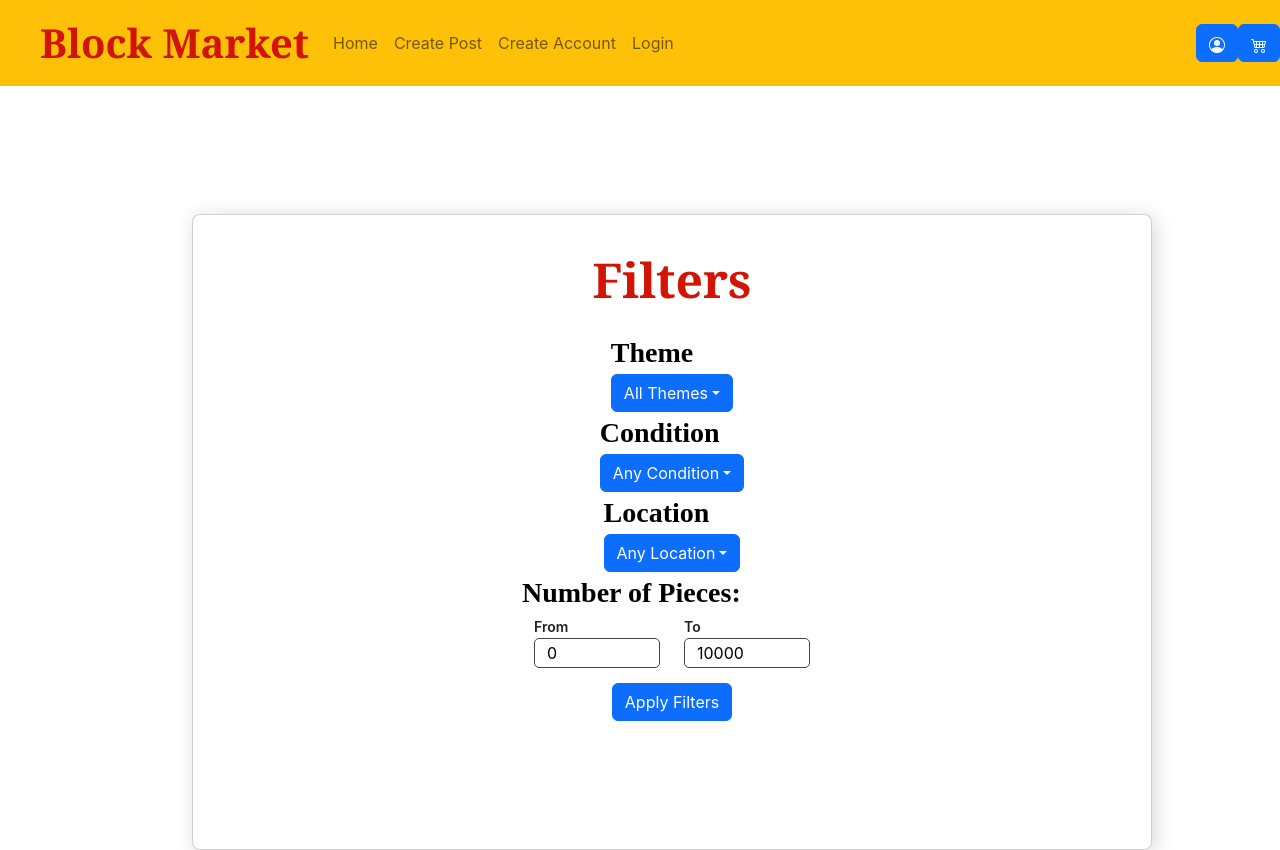
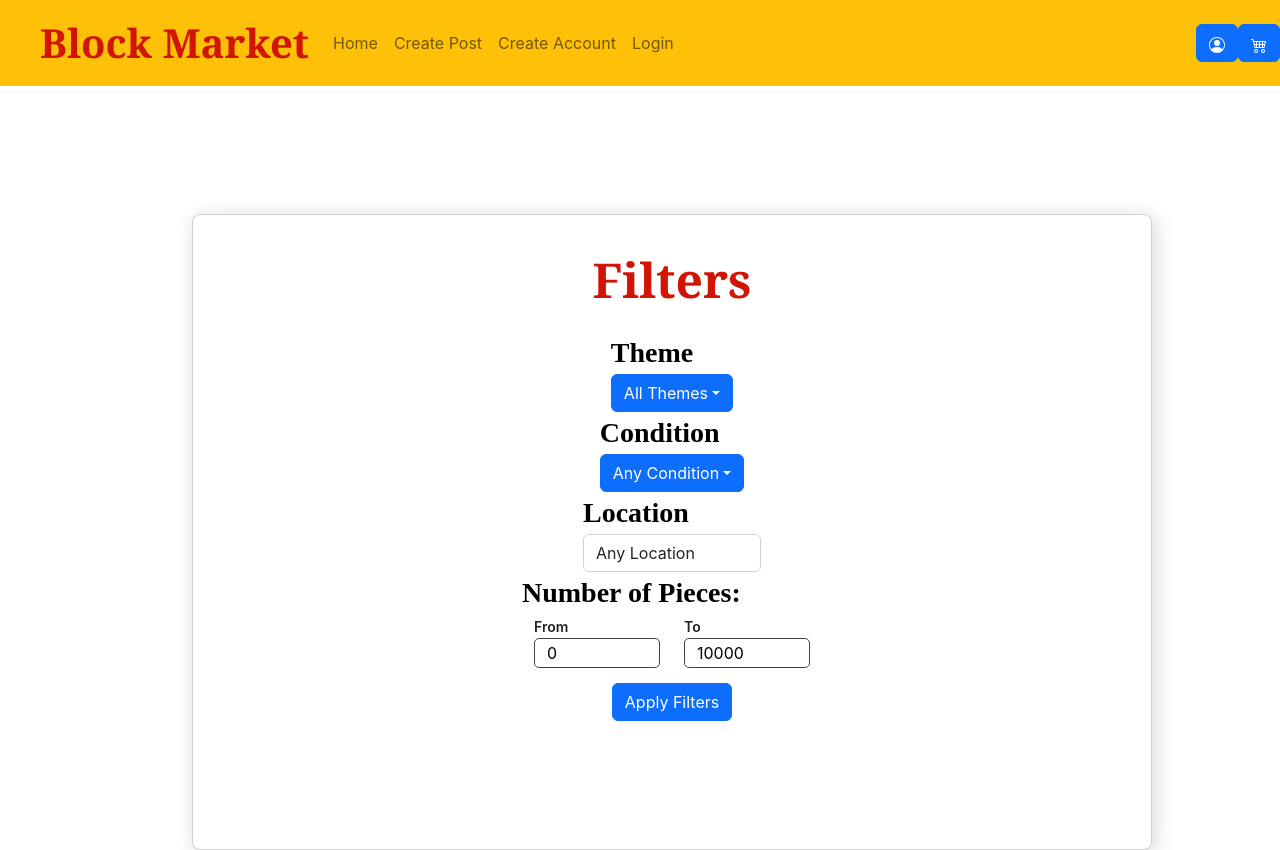
Before and after one commit to QuinnHilger/BlockMarket, a React (Create React App) app in the folder blockmarket/: page /filters in a window 1280 px wide. Built offline with nearby package versions, Linux system fonts and the light colour scheme.

Commit message:
Added global variables for the current logged in user and setting that user, increased filters options, changed data on other user page and full post to global variable instead of static data

```diff
--- a/blockmarket/src/App.js
+++ b/blockmarket/src/App.js
@@ -29,13 +29,25 @@
   const [post, setPost] = useState({
     title: "",
     description: "",
-    user: "",
+    user: null,
     price: "",
     location: "",
     theme: "",
     numPieces: "",
     setNum: "",
     condition: "",
+  });
+
+  const [user, setUser] = useState({
+    email: "bobdoctor@gmail.com",
+    password: "bobologist1",
+    name: "Bob Doctor",
+    address: "8008135 Main St, Los Angeles",
+    state: "CA",
+    phoneNumber: "1234567890",
+    cart: [],
+    posts: [],
+    reviews: []
   });
 
   const [filterData, setFilterData] = useState({
@@ -87,14 +99,14 @@
     </Navbar>
       </header>
       <Routes>
-          <Route path="/createpost" element={<PostForm />} />
-          <Route path="/createuser" element={<UserForm />} />
-          <Route path="/login" element={<LoginForm />} />
+          <Route path="/createpost" element={<Globals.Provider value = {{user}}><PostForm /></Globals.Provider>} />
+          <Route path="/createuser" element={<Globals.Provider value = {{setUser}}><UserForm /></Globals.Provider>} />
+          <Route path="/login" element={<Globals.Provider value = {{setUser}}><LoginForm /></Globals.Provider>} />
           <Route path="/home" element={<Globals.Provider value = {{searchInput, setSearchInput, filterData, setFilterData}}><Home /></Globals.Provider>} />
           <Route path="/filters" element={<Globals.Provider value = {{ filterData, setFilterData}}><Filters /></Globals.Provider>} />
-          <Route path="/userPage" element={<Globals.Provider value = {{setPost}}><UserPage /></Globals.Provider>} />
-          <Route path="/otherUserPage" element={<Globals.Provider value = {{setPost}}><OtherUserPage /></Globals.Provider>} />
-          <Route path='/fullPost' element={<Globals.Provider value = {{post}}><Post /></Globals.Provider>}/>
+          <Route path="/userPage" element={<Globals.Provider value = {{setPost, user, setUser}}><UserPage /></Globals.Provider>} />
+          <Route path="/otherUserPage" element={<Globals.Provider value = {{setPost, post}}><OtherUserPage /></Globals.Provider>} />
+          <Route path='/fullPost' element={<Globals.Provider value = {{post, user}}><Post /></Globals.Provider>}/>
           <Route path="/checkout" element={<Globals.Provider value = {{post}}><CheckoutForm /></Globals.Provider>} />
           <Route path="/searchPage" element={<Globals.Provider value = {{searchInput, setSearchInput, filterData, setPost}}><SearchPage /></Globals.Provider>} />
           <Route path="/cart" element={<Globals.Provider value = {{setPost}}> <Cart /></Globals.Provider>} />
--- a/blockmarket/src/pages/filters.js
+++ b/blockmarket/src/pages/filters.js
@@ -91,12 +91,64 @@
         </ListGroupItem>
         <ListGroupItem className="filter-body">
           <label for="location" className="filter-title">Location </label>
-          <DropdownButton
+          <select
             title= {filterData.location}
             name="location"
-            onSelect={handleSelectLocation}>
-            <Dropdown.Item eventKey="Any Location">Any Location</Dropdown.Item>
-          </DropdownButton>
+            onSelect={handleSelectLocation}
+            class="form-control">
+            <option value="Any Location">Any Location</option>
+            <option value="AL">Alabama</option>
+            <option value="AK">Alaska</option>
+            <option value="AZ">Arizona</option>
+            <option value="AR">Arkansas</option>
+            <option value="CA">California</option>
+            <option value="CO">Colorado</option>
+            <option value="CT">Connecticut</option>
+            <option value="DE">Delaware</option>
+            <option value="DC">District Of Columbia</option>
+            <option value="FL">Florida</option>
+            <option value="GA">Georgia</option>
+            <option value="HI">Hawaii</option>
+            <option value="ID">Idaho</option>
+            <option value="IL">Illinois</option>
+            <option value="IN">Indiana</option>
+            <option value="IA">Iowa</option>
+            <option value="KS">Kansas</option>
+            <option value="KY">Kentucky</option>
+            <option value="LA">Louisiana</option>
+            <option value="ME">Maine</option>
+            <option value="MD">Maryland</option>
+            <option value="MA">Massachusetts</option>
+            <option value="MI">Michigan</option>
+            <option value="MN">Minnesota</option>
+            <option value="MS">Mississippi</option>
+            <option value="MO">Missouri</option>
+            <option value="MT">Montana</option>
+            <option value="NE">Nebraska</option>
+            <option value="NV">Nevada</option>
+            <option value="NH">New Hampshire</option>
+            <option value="NJ">New Jersey</option>
+            <option value="NM">New Mexico</option>
+            <option value="NY">New York</option>
+            <option value="NC">North Carolina</option>
+            <option value="ND">North Dakota</option>
+            <option value="OH">Ohio</option>
+            <option value="OK">Oklahoma</option>
+            <option value="OR">Oregon</option>
+            <option value="PA">Pennsylvania</option>
+            <option value="RI">Rhode Island</option>
+            <option value="SC">South Carolina</option>
+            <option value="SD">South Dakota</option>
+            <option value="TN">Tennessee</option>
+            <option value="TX">Texas</option>
+            <option value="UT">Utah</option>
+            <option value="VT">Vermont</option>
+            <option value="VA">Virginia</option>
+            <option value="WA">Washington</option>
+            <option value="WV">West Virginia</option>
+            <option value="WI">Wisconsin</option>
+            <option value="WY">Wyoming</option>
+          </select>
         </ListGroupItem>
         <ListGroupItem className="filter-body">
         <label for="minPieces" className="filter-title">Number of Pieces:</label>
--- a/blockmarket/src/pages/loginForm.js
+++ b/blockmarket/src/pages/loginForm.js
@@ -1,6 +1,7 @@
-import React, { useState } from 'react';
+import React, { useState,useContext } from 'react';
 import {useNavigate} from 'react-router-dom';
 import {Button} from 'react-bootstrap';
+import {Globals} from '../App'
 
 /**
  * Form used to create a user
@@ -9,6 +10,7 @@
 
 function LoginForm({}) {
   const navigate = useNavigate();
+  const {setUser} = useContext(Globals)
   const [formData, setFormData] = useState({
         email: "",
         password: ""
--- a/blockmarket/src/pages/otherUserPage.js
+++ b/blockmarket/src/pages/otherUserPage.js
@@ -1,9 +1,9 @@
-import React, { useState } from 'react';
+import React, { useState, useContext } from 'react';
 import {useNavigate} from 'react-router-dom';
 import {Card, Button, Container, Row, Col} from "react-bootstrap";
 import {Post, PostPreview} from './post.js';
 import LegoImage from '../images/LegoImage.jpg';
-
+import {Globals} from '../App'
 //test posts
 const POSTS = [
     {
@@ -82,13 +82,14 @@
 function OtherUserPage(props) {
 const [foundPosts, setFoundPosts] = useState(POSTS);
 const [foundReviews, setFoundReviews] = useState(REVIEWS);
-  const navigate = useNavigate();
+const navigate = useNavigate();
+const {post} = useContext(Globals);
   const [userData, setFormData] = useState({
-        email: profile.email,
-        password: profile.password,
-        name: profile.name,
-        address: profile.address,
-        phoneNumber: profile.phoneNumber
+        email: post.user.email,
+        password: post.user.password,
+        name: post.user.name,
+        address: post.user.address,
+        phoneNumber: post.user.phoneNumber
   });
 
   function getReview(event){
--- a/blockmarket/src/pages/post.js
+++ b/blockmarket/src/pages/post.js
@@ -58,13 +58,14 @@
     )
 }
 function Post(){
-const {post} = useContext(Globals);
+const {post, user} = useContext(Globals);
 const navigate = useNavigate();
 function checkout(){
   navigate('/checkout');
 }
 function addToCart(){
-  //add to list for user
+  user.cart.append(post);
+  //add to list for user on backend
   navigate('/cart');
 }
 function goToUser(){
--- a/blockmarket/src/pages/postForm.js
+++ b/blockmarket/src/pages/postForm.js
@@ -1,8 +1,9 @@
-import React, { useState } from 'react';
+import React, { useState, useContext } from 'react';
 import styles from '../styles.module.css';
 import LegoImage from '../images/LegoImage.jpg';
 import {Form, useNavigate} from 'react-router-dom';
 import {Container, Row, Col, Card, ListGroup, Image} from 'react-bootstrap';
+import {Globals} from '../App';
 
 /**
  * Form used to create a post
@@ -12,12 +13,13 @@
 
 function PostForm({}) {
   const navigate = useNavigate();
+  const {user} = useContext(Globals);
   const [formData, setFormData] = useState({
         title: "",
         price: "",
         description: "",
-        //profile to create later
-        //location from user
+        user: user,
+        location: user.state,
         time: "",
         theme: "",
         numPieces: "",
@@ -45,6 +47,7 @@
    */
   const handleSubmit = (event) =>{
     const form = event.currentTarget;
+    console.log(formData);
     event.preventDefault();
     //initialize post with variables
     navigate('/');
@@ -55,7 +58,7 @@
   }
 
   function ReturnImage({}){
-    if (picture == null){
+    if (picture === null){
       return(
         <Image
             fluid
--- a/blockmarket/src/pages/searchPage.js
+++ b/blockmarket/src/pages/searchPage.js
@@ -54,16 +54,16 @@
       let word = ""
       let words = [];
       foundPosts = [];
-      if(searchInput.length == 0){
+      if(searchInput.length === 0){
         for(let i=0; i<POSTS.length; i++){
-          if((filterData.theme == "All Themes" || filterData.theme == POSTS[i].theme) && (filterData.condition == "Any Condition" || filterData.condition == POSTS[i].condition)
-        && (filterData.location == "Any Location" || filterData.location == POSTS[i].location) && (filterData.minPieces <= POSTS[i].numPieces && filterData.maxPieces >= POSTS[i].numPieces)){
+          if((filterData.theme === "All Themes" || filterData.theme === POSTS[i].theme) && (filterData.condition === "Any Condition" || filterData.condition === POSTS[i].condition)
+        && (filterData.location === "Any Location" || filterData.location === POSTS[i].location) && (filterData.minPieces <= POSTS[i].numPieces && filterData.maxPieces >= POSTS[i].numPieces)){
           foundPosts.push(POSTS[i]);
         }
         }
       }
       for (let i = 0; i < searchInput.length; i++){
-        if(searchInput[i] === ' ' || i == searchInput.length - 1){
+        if(searchInput[i] === ' ' || i === searchInput.length - 1){
           words.push(word);
           word = "";
         }
@@ -74,8 +74,8 @@
       for(let i=0; i<POSTS.length; i++){
         console.log(filterData);
         console.log(POSTS[i].theme);
-        if((filterData.theme == "All Themes" || filterData.theme == POSTS[i].theme) && (filterData.condition == "Any Condition" || filterData.condition == POSTS[i].condition)
-        && (filterData.location == "Any Location" || filterData.location == POSTS[i].location) && (filterData.minPieces <= POSTS[i].numPieces && filterData.maxPieces >= POSTS[i].numPieces)){
+        if((filterData.theme === "All Themes" || filterData.theme === POSTS[i].theme) && (filterData.condition === "Any Condition" || filterData.condition === POSTS[i].condition)
+        && (filterData.location === "Any Location" || filterData.location === POSTS[i].location) && (filterData.minPieces <= POSTS[i].numPieces && filterData.maxPieces >= POSTS[i].numPieces)){
         for(let j=0; j<words.length; j++){
         word = words[j];
         if(POSTS[i].title.includes(word) || POSTS[i].description.includes(word)){
--- a/blockmarket/src/pages/userForm.js
+++ b/blockmarket/src/pages/userForm.js
@@ -1,7 +1,8 @@
-import React, { useState } from 'react';
+import React, { useState,useContext } from 'react';
 import {Alert} from 'react-bootstrap';
 import {useNavigate} from 'react-router-dom';
 import LegoImage from '../images/LegoImage.jpg';
+import {Globals} from '../App.js'
 //import express from 'express';
 
 /**
@@ -11,6 +12,7 @@
 
 function UserForm({}) {
   const navigate = useNavigate();
+  const {setUser} = useContext(Globals);
   const [formData, setFormData] = useState({
         email: "",
         password: "",
@@ -41,8 +43,8 @@
    */
   async function handleSubmit(event) {
     event.preventDefault();
+    setUser(formData);
     navigate('/home');
-    //initialize an account
   }
 
   return (
--- a/blockmarket/src/pages/userPage.js
+++ b/blockmarket/src/pages/userPage.js
@@ -1,19 +1,14 @@
-import React, { useState } from 'react';
+import React, { useState, useContext } from 'react';
 import {useNavigate} from 'react-router-dom';
 import {Card, Button, Container, Row, Col} from "react-bootstrap";
 import {Post, PostPreview} from './post.js';
 import LegoImage from '../images/LegoImage.jpg';
+import {Globals} from '../App.js'
 /**
  * Form used to create a user
  * @param {IProps} props an object containing props of type IProps
  */
 
-//creating a user to test data
-let profile = {email: "bob_Doctor@gmail.com",
-password: "Password123",
-name: "Bob Bob",
-address: "59 Canda St",
-phoneNumber: "6038239393"}
 
 let testPost = {
   image: {LegoImage},
@@ -44,22 +39,24 @@
   body: "Purchased last week as gift for my child."},
   ]
 
-function UserPage(props) {
+function UserPage() {
   const navigate = useNavigate();
   const [foundReviews, setFoundReviews] = useState(REVIEWS);
-  const [userData, setFormData] = useState({
-        email: profile.email,
-        password: profile.password,
-        name: profile.name,
-        address: profile.address,
-        phoneNumber: profile.phoneNumber
+  const {user, setUser} = useContext(Globals);
+  const [formData, setFormData] = useState({
+        email: user.email,
+        password: user.password,
+        name: user.name,
+        address: user.address,
+        state: user.state,
+        phoneNumber: user.phoneNumber
   });
   /**
    * event handler for some change to the form (entry of new data, changes, etc.)
    * @param {React.FormEvent<HTMLInputElement>} event
    */
    const handleFormChange = (event) => {
-    setFormData({...userData, [event.target.name]: event.target.value});
+    setFormData({...formData, [event.target.name]: event.target.value});
   };
 
   /**
@@ -67,8 +64,10 @@
    * @param {React.MouseEvent<React.HTMLInputElement>} event
    */
   function handleSubmit(event) {
-    event.preventDefault()
-    //Change account values
+    console.log(formData);
+    event.preventDefault();
+    setUser(formData);
+    console.log(user);
   }
 
   function getReview(event){
@@ -77,8 +76,6 @@
   }
 
   function DisplayReview({thisReview}){
-    console.log(thisReview);
-    console.log(thisReview.title);
     return(<Card className="review-display2">
     <Card.Body>
       <Card.Title>{thisReview.title}</Card.Title>
@@ -105,7 +102,7 @@
                 name="email"
                 onChange={handleFormChange}
                 placeholder="e.g johnsmith@gmail.com"
-                value={userData.email}
+                value={formData.email}
                 className="form-control mt-1"
               />
             </div>
@@ -116,7 +113,7 @@
                 name="password"
                 onChange={handleFormChange}
                 placeholder="Password"
-                value={userData.password}
+                value={formData.password}
                 className="form-control mt-1"
               />
           </div>
@@ -127,7 +124,7 @@
               name="name"
               onChange={handleFormChange}
               placeholder="John Smith"
-              value={userData.name}
+              value={formData.name}
               className="form-control mt-1"
             />
           </div>
@@ -138,7 +135,7 @@
               name="address"
               onChange={handleFormChange}
               placeholder="123 Park St, San Diego"
-              value={userData.address}
+              value={formData.address}
               className="form-control mt-1"
             />
           </div>
@@ -149,7 +146,7 @@
               name="state"
               onChange={handleFormChange}
               placeholder="CA"
-              value={userData.state}
+              value={formData.state}
               class="form-control">
                 <option value="AL">Alabama</option>
                 <option value="AK">Alaska</option>
@@ -211,7 +208,7 @@
               name="phoneNumber"
               onChange={handleFormChange}
               placeholder="1234567890"
-              value={userData.phoneNumber}
+              value={formData.phoneNumber}
               className="form-control mt-1"
             />
           </div>
@@ -227,7 +224,7 @@
       <Col>
       <Card className="test-center bg-warning text-white mt-3 py-2">
             <Card.Body className="header-a">
-              {userData.name}'s Reviews
+              {formData.name}'s Reviews
             </Card.Body>
         </Card>
         <div>
@@ -248,7 +245,7 @@
       </Row>
       <Card className="test-center bg-warning text-white mt-3 py-2">
             <Card.Body className="header-a">
-              {userData.name}'s Posts
+              {formData.name}'s Posts
             </Card.Body>
           </Card>
       <Row>
```
